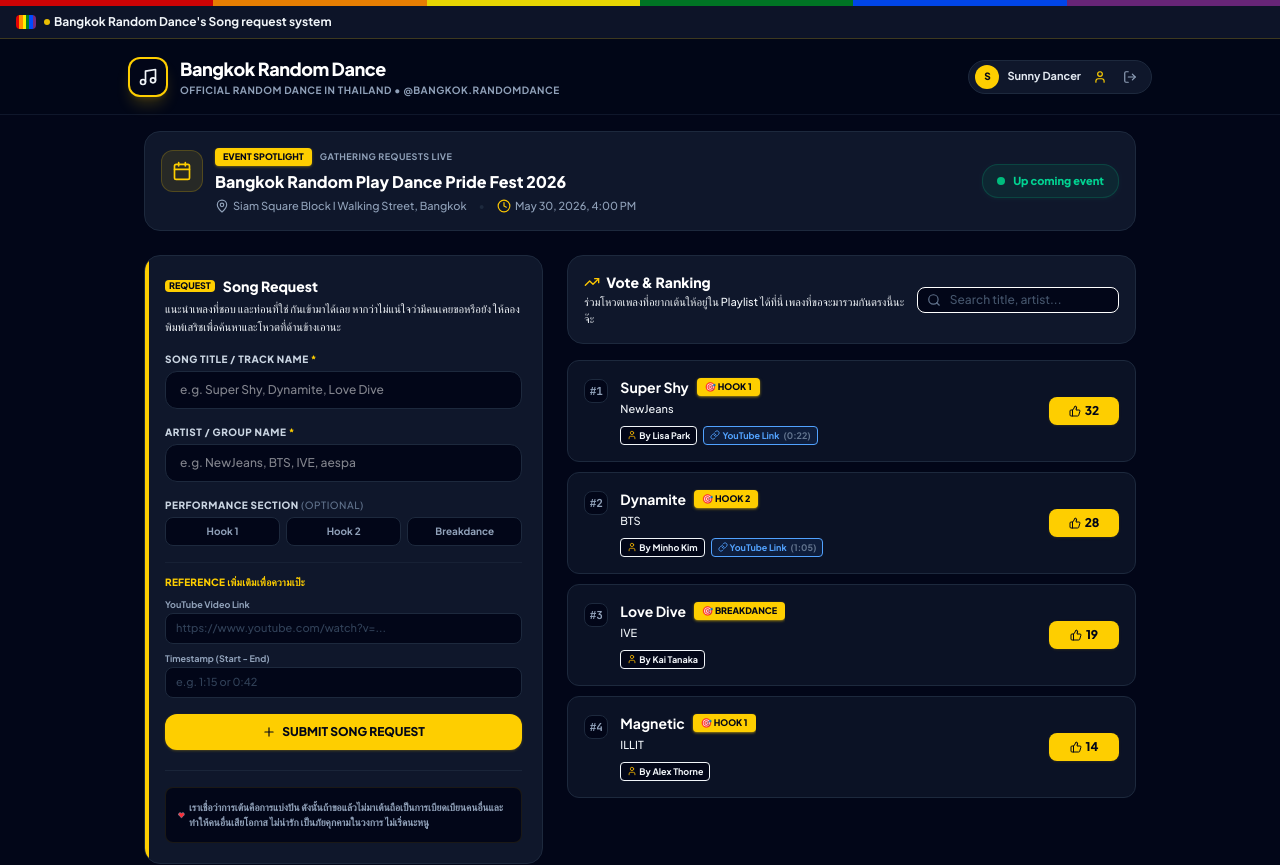
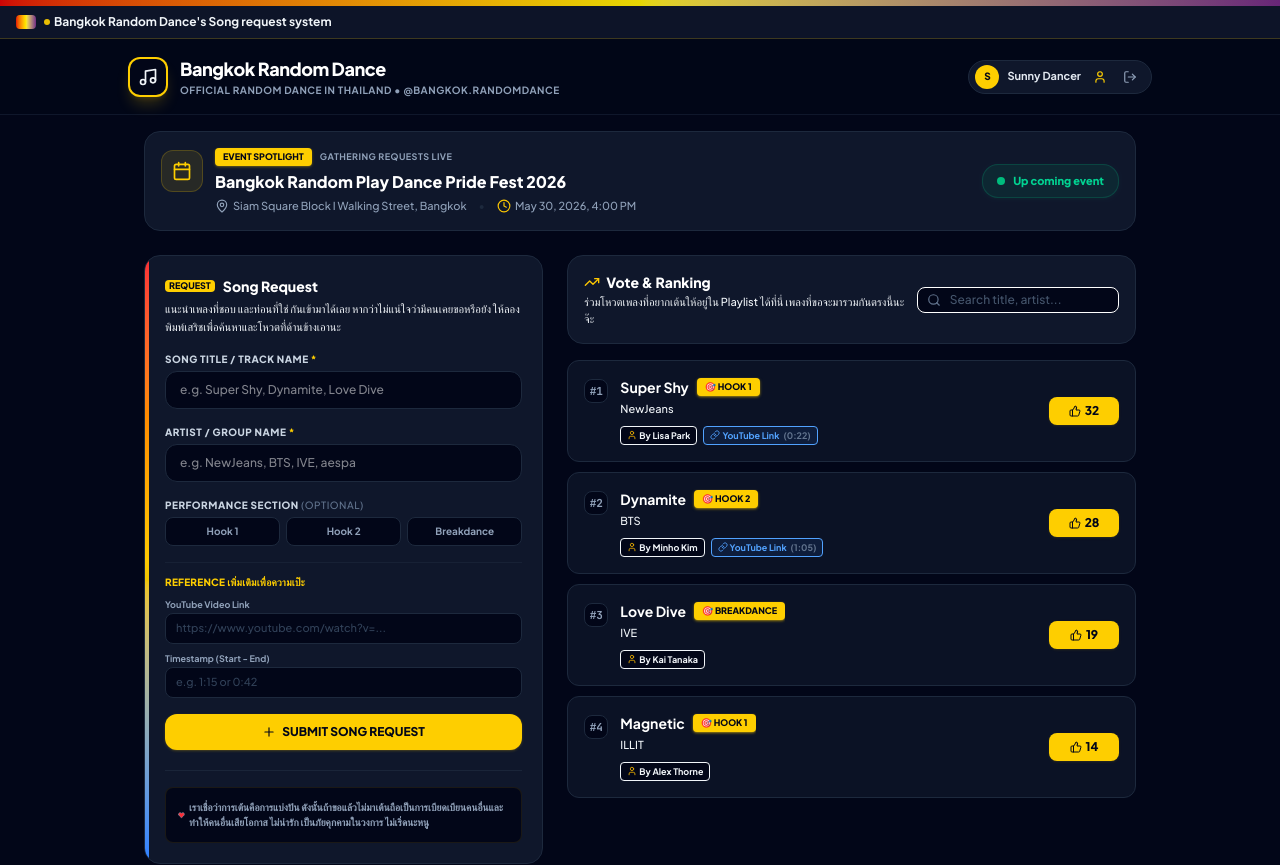
Before and after one commit to aliceangelique/RequestSong, a React (Vite) app: page / in a window 1280 px wide. Shown: the top 865 px of the page. Built offline with nearby package versions, Linux system fonts and the light colour scheme.

Commit message:
refactor: simplify pride banner using CSS gradients
Replaced manual flexbox row elements with CSS linear gradients to reduce DOM complexity and improve rendering performance for the pride header and status icon.

```diff
--- a/src/App.tsx
+++ b/src/App.tsx
@@ -1138,26 +1138,12 @@
     <div className="min-h-screen bg-slate-950 text-slate-100 flex flex-col font-sans antialiased selection:bg-brand-yellow selection:text-slate-950" id="rpd-app-root">
 
       {/* LGBTQIA+ PRIDE DECORATED HEADBAND RIBBON */}
-      <div className="h-1.5 w-full flex opacity-90" aria-hidden="true" id="pride-rainbow-header">
-        <div className="flex-1 bg-[#E40303]" title="Life" />
-        <div className="flex-1 bg-[#FF8C00]" title="Healing" />
-        <div className="flex-1 bg-[#FFED00]" title="Sunlight" />
-        <div className="flex-1 bg-[#008026]" title="Nature" />
-        <div className="flex-1 bg-[#004CFF]" title="Harmony" />
-        <div className="flex-1 bg-[#732982]" title="Spirit" />
-      </div>
+      <div className="h-1.5 w-full bg-gradient-to-r from-[#E40303] via-[#FF8C00] via-[#FFED00] via-[#008026] via-[#004CFF] to-[#732982] opacity-90" aria-hidden="true" id="pride-rainbow-header" />
 
       {/* QUICK STATUS BAR WITH IDENTITY SYSTEM */}
       <div className="bg-slate-900/90 border-b border-brand-yellow/20 px-4 py-2 text-xs flex flex-wrap items-center justify-between gap-3 sticky top-0 z-30 backdrop-blur">
         <div className="flex items-center gap-2">
-          <span className="inline-flex h-3.5 w-5 rounded overflow-hidden flex-shrink-0" title="LGBTQIA+ Community Support Pride Banner">
-            <span className="w-[16.6%] bg-[#E40303] h-full" />
-            <span className="w-[16.6%] bg-[#FF8C00] h-full" />
-            <span className="w-[16.6%] bg-[#FFED00] h-full" />
-            <span className="w-[16.6%] bg-[#008026] h-full" />
-            <span className="w-[16.6%] bg-[#004CFF] h-full" />
-            <span className="w-[16.6%] bg-[#732982] h-full" />
-          </span>
+          <span className="inline-flex h-3.5 w-5 rounded overflow-hidden flex-shrink-0 bg-gradient-to-r from-[#E40303] via-[#FF8C00] via-[#FFED00] via-[#008026] via-[#004CFF] to-[#732982]" title="LGBTQIA+ Community Support Pride Banner" />
           <span className="text-slate-350 font-bold flex items-center gap-1">
             <span className="h-1.5 w-1.5 rounded-full bg-brand-yellow animate-pulse" />
             Bangkok Random Dance's Song request system
@@ -1472,7 +1458,7 @@
                 <div className={`space-y-6 lg:col-span-5 ${mobileDancerTab === 'request' ? 'block' : 'hidden lg:block'}`}>
                   {/* STANDARD SUBMISSION FORM */}
                   <div className={`bg-slate-900 border border-slate-800 rounded-2xl p-5 relative overflow-hidden ${mobileDancerTab === 'request' ? 'block' : 'hidden lg:block'}`} id="dancer-request-panel">
-                  <div className="absolute top-0 left-0 w-[4px] bg-brand-yellow h-full" />
+                  <div className="absolute top-0 left-0 w-[4px] bg-gradient-to-b from-red-500 via-yellow-400 to-blue-500 h-full" />
 
                   <h3 className="text-sm font-black text-white flex items-center gap-2 mb-1">
                     <span className="px-1 py-0.2 rounded bg-brand-yellow text-slate-950 text-[9px] font-black uppercase">REQUEST</span>
@@ -1666,7 +1652,7 @@
                   const igShortcode = getInstagramShortcode(currentEvent.instagramUrl);
                   return (
                     <div className="bg-slate-900 border border-slate-800 rounded-2xl p-5 relative overflow-hidden flex flex-col hidden lg:flex" id="promote-instagram-poster">
-                      <div className="absolute top-0 left-0 w-[4px] bg-brand-yellow h-full" />
+                      <div className="absolute top-0 left-0 w-[4px] bg-gradient-to-b from-red-500 via-yellow-400 to-blue-500 h-full" />
                       <div className="flex items-center justify-between mb-3">
                         <h4 className="text-xs font-black text-white uppercase tracking-wider flex items-center gap-1.5">
                           <Instagram className="w-4.5 h-4.5 text-brand-yellow" />
@@ -1859,7 +1845,7 @@
               const igShortcode = getInstagramShortcode(currentEvent.instagramUrl);
               return (
                 <div className="block lg:hidden bg-slate-900 border border-slate-800 rounded-2xl p-5 relative overflow-hidden flex flex-col mt-6" id="promote-instagram-poster-mobile">
-                  <div className="absolute top-0 left-0 w-[4px] bg-brand-yellow h-full" />
+                  <div className="absolute top-0 left-0 w-[4px] bg-gradient-to-b from-red-500 via-yellow-400 to-blue-500 h-full" />
                   <div className="flex items-center justify-between mb-3">
                     <h4 className="text-xs font-black text-white uppercase tracking-wider flex items-center gap-1.5">
                       <Instagram className="w-4.5 h-4.5 text-brand-yellow" />
@@ -1950,7 +1936,7 @@
 
               {/* SCHEDULE EVENT CREATION PORTLET */}
               <div className="bg-slate-900 border border-slate-800 rounded-2xl p-5 relative overflow-hidden" id="creator-event-form">
-                <div className="absolute top-0 left-0 w-[4px] bg-brand-yellow h-full" />
+                <div className="absolute top-0 left-0 w-[4px] bg-gradient-to-b from-red-500 via-yellow-400 to-blue-500 h-full" />
                 <h3 className="text-xs font-black text-white uppercase tracking-wider flex items-center gap-2 mb-1">
                   <Calendar className="w-4 h-4 text-brand-yellow" />
                   <span>Create / Schedule Next Event Space</span>
@@ -2616,14 +2602,7 @@
               exit={{ scale: 0.95, opacity: 0 }}
               className="bg-slate-900 border-2 border-yellow-400 max-w-sm w-full rounded-2xl overflow-hidden shadow-2xl relative"
             >
-              <div className="h-1.5 w-full flex">
-                <div className="flex-1 bg-[#E40303]" />
-                <div className="flex-1 bg-[#FF8C00]" />
-                <div className="flex-1 bg-[#FFED00]" />
-                <div className="flex-1 bg-[#008026]" />
-                <div className="flex-1 bg-[#004CFF]" />
-                <div className="flex-1 bg-[#732982]" />
-              </div>
+              <div className="h-1.5 w-full bg-gradient-to-r from-[#E40303] via-[#FF8C00] via-[#FFED00] via-[#008026] via-[#004CFF] to-[#732982]" />
 
               <div className="p-5 space-y-4">
                 <div className="flex items-center justify-between">
```
